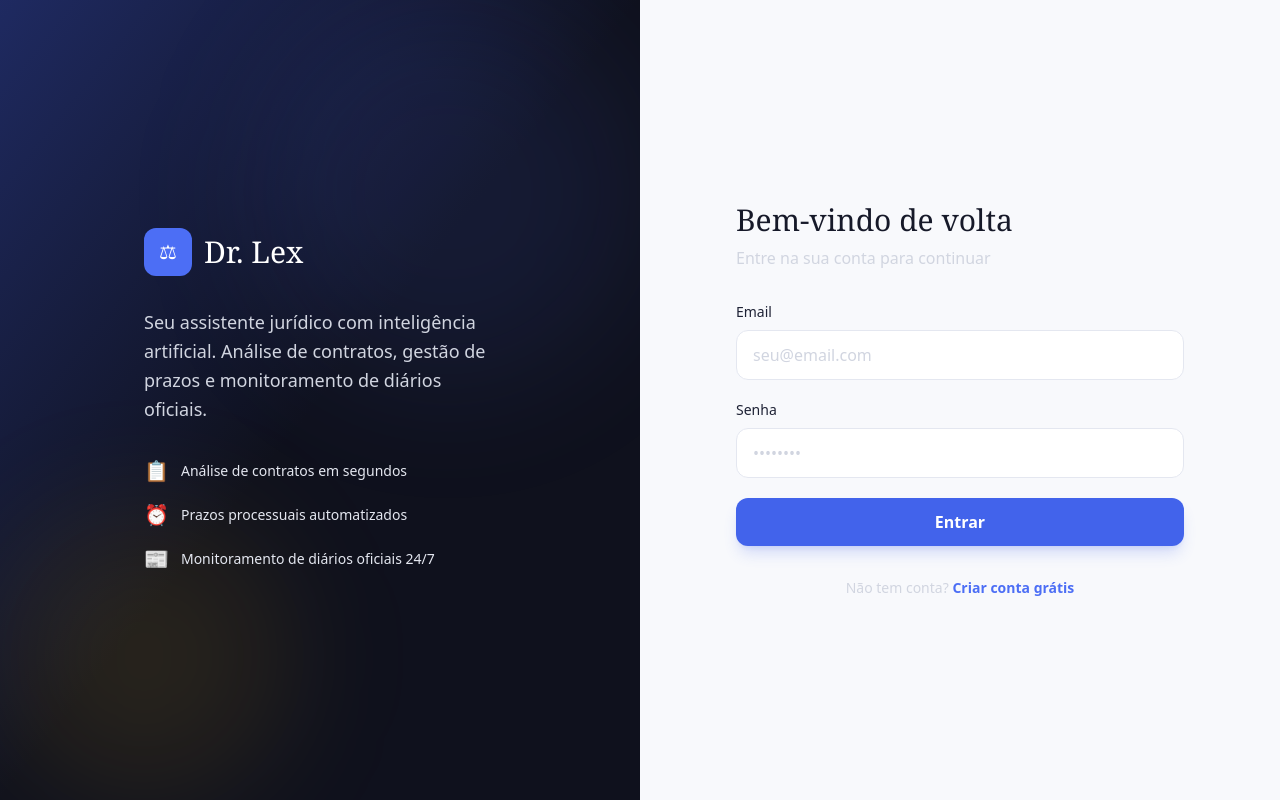
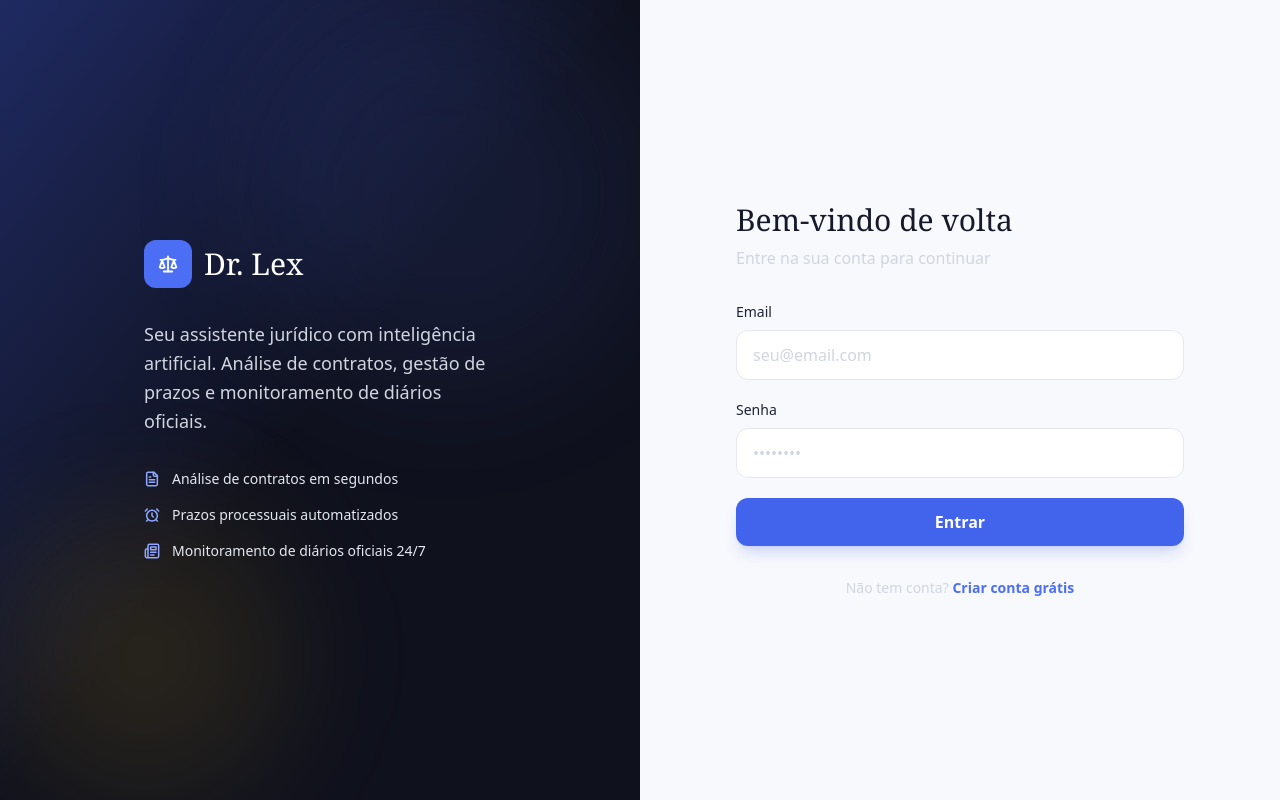
Before and after one commit to oliveermarcelo/legalclaw, a Next.js app in the folder frontend/: page /login in a window 1280 px wide. Built offline with nearby package versions, Linux system fonts and the light colour scheme.

Commit message:
style(login): substituir emojis por icones lucide

```diff
--- a/frontend/src/app/login/page.js
+++ b/frontend/src/app/login/page.js
@@ -1,5 +1,6 @@
 'use client';
 import { useState } from 'react';
+import { AlarmClock, FileText, Newspaper, Scale } from 'lucide-react';
 import { login } from '@/lib/api';
 
 export default function LoginPage() {
@@ -22,6 +23,12 @@ export default function LoginPage() {
     }
   }
 
+  const highlights = [
+    { icon: FileText, text: 'Análise de contratos em segundos' },
+    { icon: AlarmClock, text: 'Prazos processuais automatizados' },
+    { icon: Newspaper, text: 'Monitoramento de diários oficiais 24/7' },
+  ];
+
   return (
     <div className="min-h-screen flex">
       {/* Left - Brand */}
@@ -32,7 +39,7 @@ export default function LoginPage() {
         <div className="relative z-10 max-w-md px-12">
           <div className="flex items-center gap-3 mb-8">
             <div className="w-12 h-12 bg-brand-600 rounded-xl flex items-center justify-center">
-              <span className="text-white font-display text-xl">⚖</span>
+              <Scale className="h-5 w-5 text-white" strokeWidth={2.2} />
             </div>
             <h1 className="font-display text-3xl text-white">Dr. Lex</h1>
           </div>
@@ -40,16 +47,15 @@ export default function LoginPage() {
             Seu assistente jurídico com inteligência artificial. Análise de contratos, gestão de prazos e monitoramento de diários oficiais.
           </p>
           <div className="space-y-4">
-            {[
-              { icon: '📋', text: 'Análise de contratos em segundos' },
-              { icon: '⏰', text: 'Prazos processuais automatizados' },
-              { icon: '📰', text: 'Monitoramento de diários oficiais 24/7' },
-            ].map((item, i) => (
-              <div key={i} className="flex items-center gap-3 text-surface-200">
-                <span className="text-xl">{item.icon}</span>
-                <span className="text-sm">{item.text}</span>
-              </div>
-            ))}
+            {highlights.map((item, i) => {
+              const Icon = item.icon;
+              return (
+                <div key={i} className="flex items-center gap-3 text-surface-200">
+                  <Icon className="h-4 w-4 text-brand-300" strokeWidth={2.3} />
+                  <span className="text-sm">{item.text}</span>
+                </div>
+              );
+            })}
           </div>
         </div>
       </div>
@@ -60,7 +66,7 @@ export default function LoginPage() {
           {/* Mobile logo */}
           <div className="lg:hidden flex items-center gap-3 mb-10">
             <div className="w-10 h-10 bg-brand-600 rounded-xl flex items-center justify-center">
-              <span className="text-white font-display text-lg">⚖</span>
+              <Scale className="h-4 w-4 text-white" strokeWidth={2.2} />
             </div>
             <h1 className="font-display text-2xl text-surface-900">Dr. Lex</h1>
           </div>
```
